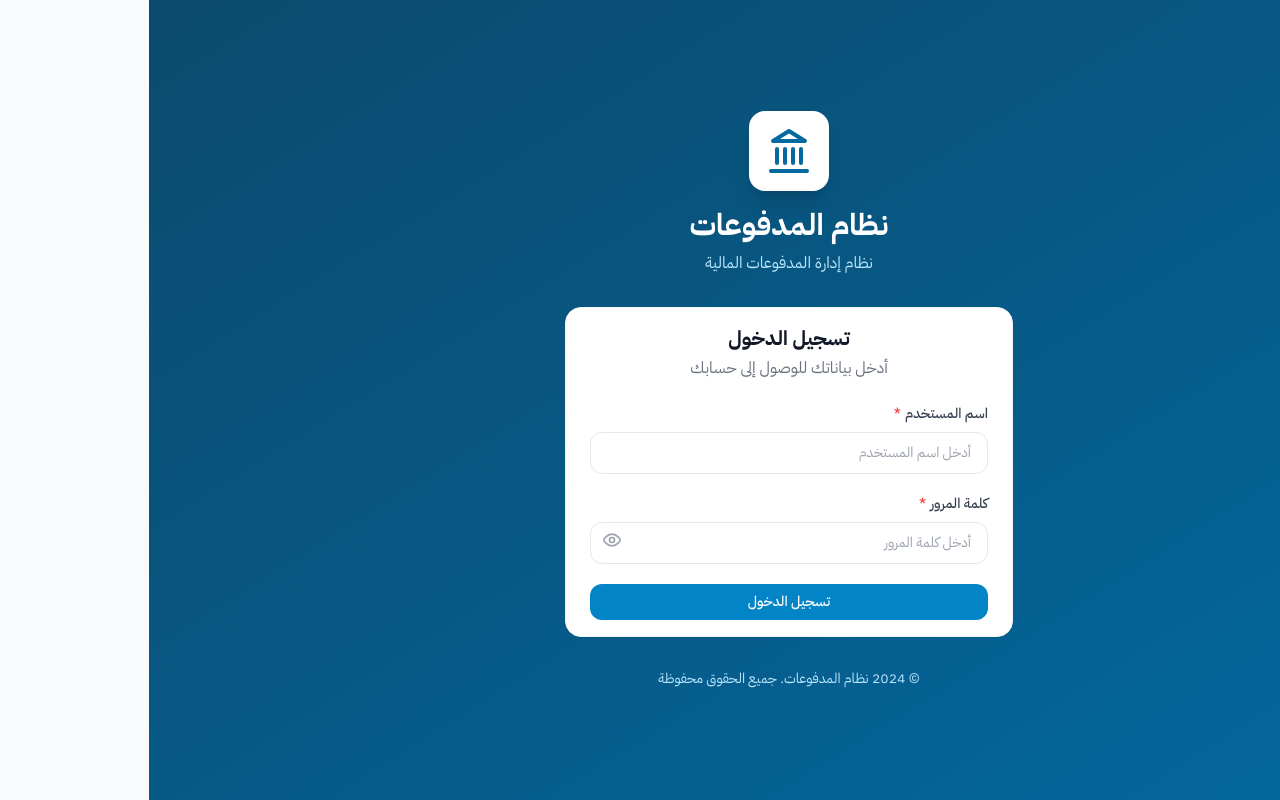
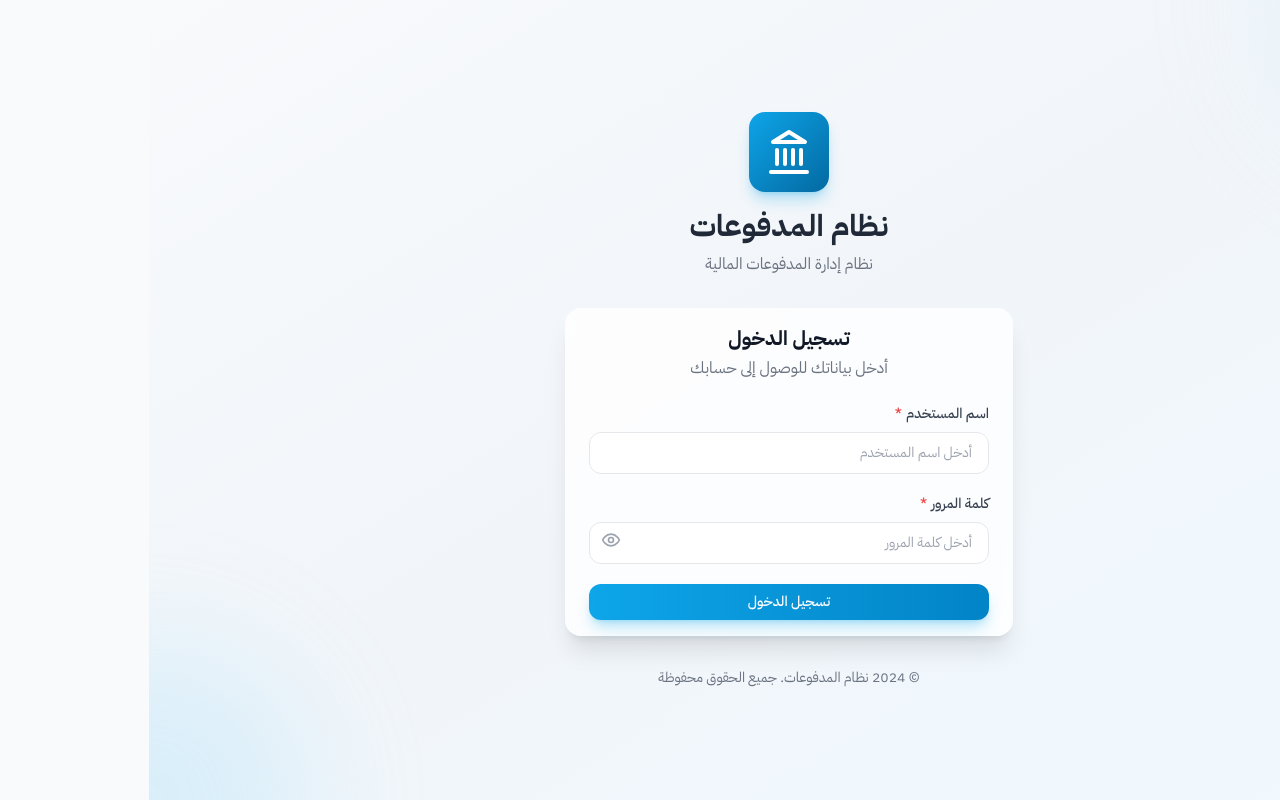
Before and after one commit to Haroon2030/accunte, a React (Vite) app in the folder frontend/: page /login in a window 1280 px wide. Built offline with nearby package versions, Linux system fonts and the light colour scheme.

Commit message:
Improve Login page design - modern light theme

```diff
--- a/frontend/src/pages/Login.tsx
+++ b/frontend/src/pages/Login.tsx
@@ -67,18 +67,24 @@ export default function Login() {
   }
 
   return (
-    <div className="min-h-screen bg-gradient-to-br from-primary-900 via-primary-800 to-primary-700 flex items-center justify-center p-4" dir="rtl">
-      <div className="w-full max-w-md">
+    <div className="min-h-screen bg-gradient-to-br from-slate-50 via-slate-100 to-primary-50 flex items-center justify-center p-4" dir="rtl">
+      {/* Background Pattern */}
+      <div className="absolute inset-0 overflow-hidden pointer-events-none">
+        <div className="absolute -top-40 -right-40 w-80 h-80 bg-primary-200 rounded-full opacity-20 blur-3xl"></div>
+        <div className="absolute -bottom-40 -left-40 w-80 h-80 bg-primary-300 rounded-full opacity-20 blur-3xl"></div>
+      </div>
+
+      <div className="w-full max-w-md relative z-10">
         {/* Logo */}
         <div className="text-center mb-8">
-          <div className="w-20 h-20 bg-white rounded-2xl flex items-center justify-center mx-auto mb-4 shadow-xl">
-            <Landmark className="w-12 h-12 text-primary-700" />
+          <div className="w-20 h-20 bg-gradient-to-br from-primary-500 to-primary-700 rounded-2xl flex items-center justify-center mx-auto mb-4 shadow-lg shadow-primary-500/30">
+            <Landmark className="w-12 h-12 text-white" />
           </div>
-          <h1 className="text-3xl font-bold text-white">نظام المدفوعات</h1>
-          <p className="text-primary-200 mt-2">نظام إدارة المدفوعات المالية</p>
+          <h1 className="text-3xl font-bold text-gray-800">نظام المدفوعات</h1>
+          <p className="text-gray-500 mt-2">نظام إدارة المدفوعات المالية</p>
         </div>
 
-        <Card className="shadow-2xl">
+        <Card className="shadow-xl border-0 bg-white/80 backdrop-blur-sm">
           <CardContent className="p-8">
             <div className="text-center mb-6">
               <h2 className="text-xl font-bold text-gray-900">تسجيل الدخول</h2>
@@ -115,7 +121,7 @@ export default function Login() {
                 </button>
               </div>
 
-              <Button type="submit" className="w-full" isLoading={isLoading}>
+              <Button type="submit" className="w-full bg-gradient-to-l from-primary-600 to-primary-500 hover:from-primary-700 hover:to-primary-600 shadow-lg shadow-primary-500/30" isLoading={isLoading}>
                 تسجيل الدخول
               </Button>
             </form>
@@ -123,7 +129,7 @@ export default function Login() {
         </Card>
 
         <div className="text-center mt-8">
-          <p className="text-primary-200 text-sm">© 2024 نظام المدفوعات. جميع الحقوق محفوظة</p>
+          <p className="text-gray-500 text-sm">© 2024 نظام المدفوعات. جميع الحقوق محفوظة</p>
         </div>
       </div>
     </div>
```
Also changed, not shown: 2 other files (tests, documents, lock files or other folders).
